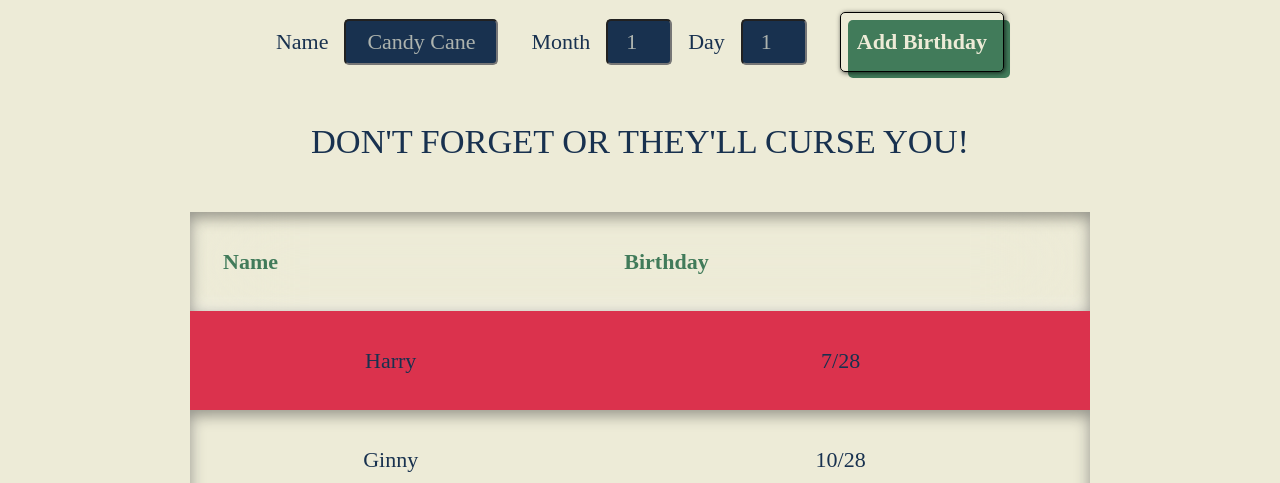
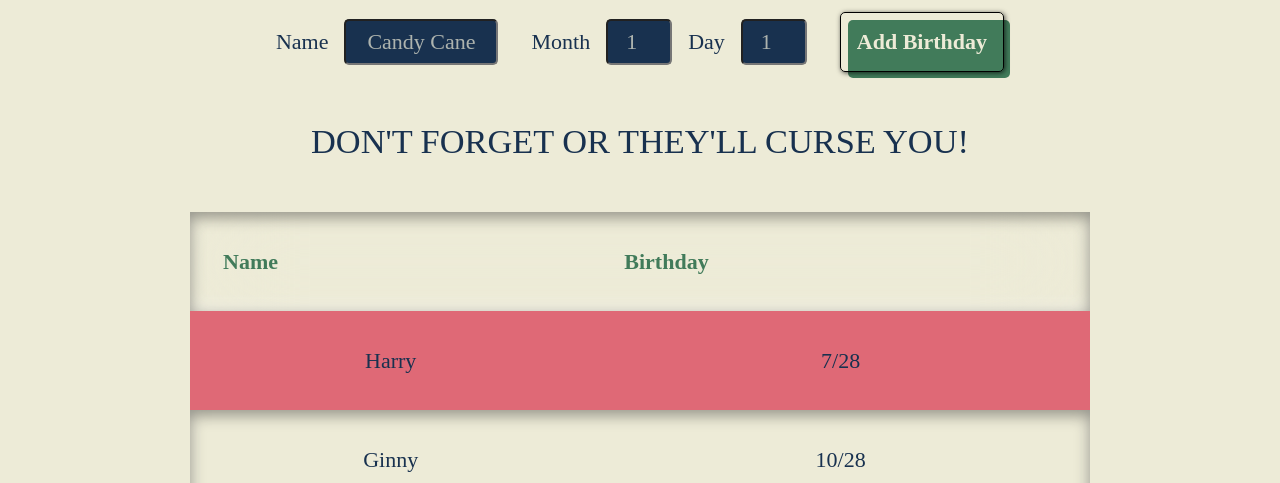
Before and after one commit to stellRC/styles, a plain HTML site: page index.html in a window 1280 px wide. Shown: the part 317-800 px from the top of the page. Drawn offline with Linux system fonts and the light colour scheme; a web font is replaced by a local one.

Commit message:
contrast of alt color

```diff
--- a/styles.css
+++ b/styles.css
@@ -42,6 +42,7 @@ td {
 }
 
 td {
+  font-weight: var(--weight-500);
   text-transform: capitalize;
   text-overflow: ellipsis;
 }
--- a/styles/root.css
+++ b/styles/root.css
@@ -5,7 +5,8 @@
   --background-color: rgba(237, 235, 215, 1);
   --button-color: rgba(65, 123, 90, 1);
   --highlight-color: rgb(255, 229, 76, 0.7);
-  --alt-color: rgba(219, 50, 77, 1);
+  /* --alt-color: rgba(219, 50, 77, 1); */
+  --alt-color: rgba(219, 50, 77, 0.7);
 
   --valid-input: rgba(7, 77, 20, 0.75);
   --invalid-input: rgba(150, 20, 20, 0.668);
```
